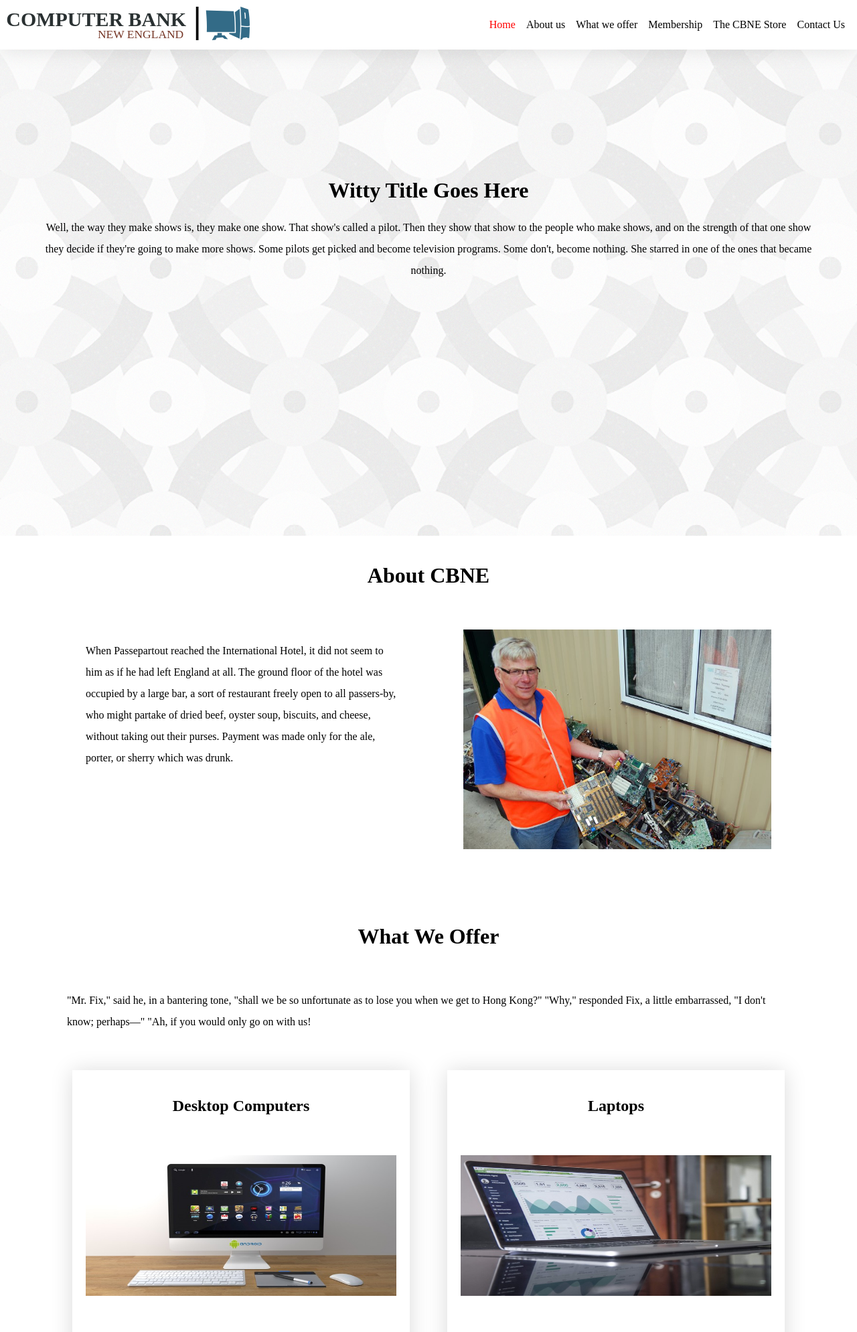
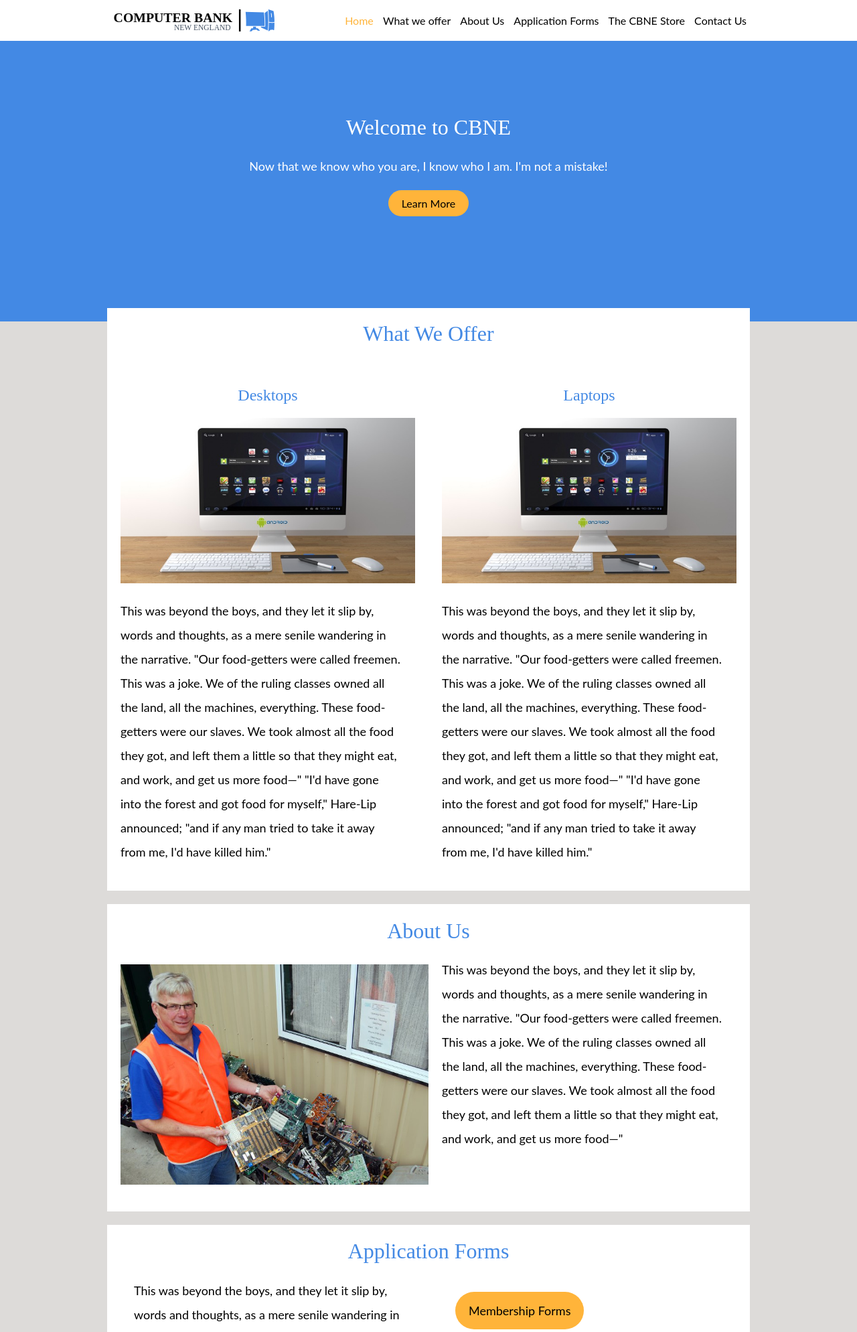
Before and after one commit to darthbobcat/cbne, a PHP site: page / in a window 1280 px wide. Shown: the top 1989 px of the page at 67% size. Run offline with PHP 8.4, Linux system fonts and the light colour scheme.

Commit message:
Latest Redesign

```diff
--- a/css/site.css
+++ b/css/site.css
@@ -3,15 +3,24 @@ html, body {
   margin:0;
   height: 0;
   font-size: 100%;
-
 }
-
+@import url('https://fonts.googleapis.com/css?family=Lato|Lora');
 * {
   box-sizing: border-box;
+  font-family: 'Lato', sans-serif;
 }
 p {
   line-height: 2;
-  font-size: 1rem; /*1.125 = 18px*/
+  font-size: 1.125rem; /*18px*/
+}
+h1,
+h2,
+h3,
+h4,
+h5,
+h6 {
+  font-family: 'Lora', serif;
+  font-weight: normal;
 }
 /*### Grid Setup ###*/
 .container {
@@ -31,396 +40,235 @@ p {
   display: table;
   clear: both;
 }
-/*Responsive menu classes */
-.menu {
+.content-section {
+  max-width:60em;
+  margin:0 auto;
+  content:"";
+  display: table;
+  clear: both;
+}
+/*Main Navigation*/
+.mn-menu {
   list-style: none;
   padding:0;
   text-align: center;
   display: none;
 }
-.menu-item {
-  padding:0.5rem 0.5rem;
+.mn-menu-item {
+  padding:0.625rem;
 }
-.menu-item:hover {
+.mn-menu-item:hover {
   text-decoration: underline;
 }
-.menu-item:active {
+.mn-menu-item:active {
   text-decoration: overline;
 }
-.mn-it-link {
+.mn-menu-item > a {
   color:#000;
   text-decoration: none;
 }
-.mn-it-active {
-  color:red;
+.mn-active a {
+  color:#ffb43a;
 }
 .responsive-menu-button *{
   vertical-align: middle;
 }
 .responsive-menu-button {
   display: block;
-  margin:0.25rem auto;
-  margin-top: 0.625rem;
+  margin:0 auto;
   text-align: center;
 }
-/*Header styling*/
-.logo {
-  max-height:3.125rem;
-  max-width:95%;
-  display: block;
-  margin:0 auto;
+#main-navigation{
+  text-align: center;
+  background-color: #fff;
 }
-#main-nav-bar {
-  width:100%;
-  box-shadow: 0 2px 31px 0 rgba(0,0,0,.1);
-  padding-top: 1rem;
-  padding-bottom:0.5rem;
-  background-color: #fff;
-  content:"";
-  display: table;
-}
-#main-nav-container {
-  min-height:100vh;
-  background-image: url("../img/circles-and-roundabouts.png");
-  background-repeat: repeat;
-  background-position: center;
-
-}
-#hero-panel {
-  text-align: center;
-  margin: 15% auto auto auto;
+.mn-logo {
+  margin:0.625rem;
   width:90%;
 }
-/*Main content common styling*/
-#main-content .row {
-  /*border-top: 1px solid #4a4a4a;*/
+#main-navigation-hero {
+  background: #4389e4;
+  min-height:60vh;
 }
-.content-section{
-  min-height: 50vh;
-  padding-bottom: 3.125rem;
-  background: #fff;
-  /*box-shadow: 0 2px 31px 0 rgba(0,0,0,.2);*/
-  max-width: 70em;
-  margin-left:auto;
-  margin-right: auto;
+#main-navigation-wrapper {
+  width:100%;
+  background-color: #fff;
+}
+/* Main Hero */
+#main-hero-wrapper {
+  text-align: center;
+}
+#main-hero {
+  margin-top:7%; /* Warning: Magic number*/
+  margin-bottom:7%; /* Warning: Magic number*/
+  color:#fff;
+}
+#mh-calltoaction {
+  display:inline-block;
+  padding:0.625rem 1.25rem;
+  background-color: #ffb43a;
+  border-radius: 50px;
+  text-decoration: none;
+  color:#000;
+}
+#mh-calltoaction:focus {
+  outline: none;
+}
+#mh-calltoaction:hover {
+  /*background-color: #F19500;*/
+  box-shadow: 0 0 20px #4a5767;
+}
+#mh-calltoaction:active {
+  /*background-color: #B87200;*/
+  box-shadow: inset 0 0 10px #4a5767;
+}
+/* What We Offer */
+#what-we-offer{
   content:"";
   display: table;
   clear: both;
+  margin-top:-1.25rem;
 }
-
-.content-section:nth-of-type(2n){
-  box-shadow: none;
+#wwo-title {
+  margin:0;
+  padding:1.25rem;
+  background-color: #fff;
+  text-align: center;
+  color:#4389e4
 }
-
-/*About us*/
-#about-us {
-  text-align: center;
-}
-#ab-us-title {
-  padding:1.25rem; /*20px*/
-  text-align: center;
-}
-#ab-us-description {
-  padding:1.25rem;
-  text-align: left;
-}
-#ab-us-image {
-  width:100%;
-  max-width: 31.25rem;
-  padding:1.25rem;
-}
-
-/*What we offer*/
-#offer-title {
-  text-align: center;
-  padding:1.25rem;
-}
-#offer-description {
-  padding:1.25rem;
-}
-.offer-product {
-  width:90%;
-  box-shadow: 0 2px 31px 0 rgba(0,0,0,.15);
-  margin:1.25rem auto;
-  text-align: center;
-}
-.offer-product * {
+.offer-column {
+  background-color: #fff;
   width:100%;
   padding:1.25rem;
 }
-.of-pr-title {
+.offer-title {
+  color:#4389e4;
   text-align: center;
 }
-.of-pr-image {
-  height:15.625rem;
-
-}
-
-/*Membership*/
-#membership {
-  text-align: center;
-}
-#membership-title {
-  padding:1.25rem; /*20px*/
-  text-align: center;
-}
-#membership-description {
-  padding:1.25rem;
-  text-align: left;
-}
-#membership-form {
-  display:inline-block;
-  padding:0.625rem 1rem;
-  margin:0 auto 1.25rem auto;
-  border:1px solid transparent;
-  text-decoration: none;
-  background-color: #4479BA;
-  color: #fff;
-  user-select:none;
-}
-#membership-form:hover {
-  background-color: #356094;
-  border: solid 1px #2A4E77;
-}
-#membership-form:active {
-  box-shadow: inset 0 1px 4px rgba(0, 0, 0, 0.6);
-	background-color: #2E5481;
-	border: solid 1px #203E5F;
-}
-
-/*The CBNE Store*/
-#store-title {
-  text-align: center;
-  padding:1.25rem;
-}
-#store-description {
-  padding:1.25rem;
-}
-
-.store-product {
-  width:90%;
-  box-shadow: 0 2px 31px 0 rgba(0,0,0,.15);
-  margin:1.25rem auto;
-  text-align: center;
-}
-.st-pr-image {
+.offer-image{
   width:100%;
 }
-.st-pr-title {
+.offer-content {
+  width:100%;
+  margin:0;
+  padding: 1.25rem;
+  padding-left: 0;
+}
+/*About Us, Membership*/
+#main-content {
+  background-color: #dddbd9;
+  /*#e9e9e9;*/
+}
+.general-information {
+  background-color: #fff;
+  margin-top: 1.25rem;
+  margin-bottom: 1.25rem;
+  padding:0 1.25rem 2.5rem 1.25rem;
+  content: "";
+  display: table;
+  clear: both;
+}
+.gi-title {
   text-align: center;
-  padding:1.25rem;
+  color:#4389e4;
+}
+.gi-image {
+  width: 100%;
+  margin-top:0.625rem;
+  /*padding:1.25rem 0.625rem;*/
+}
+.gi-content {
+  width:100%;
   margin:0;
+  padding: 1.25rem;
 }
-.st-pr-divider {
-  width:50%;
-  text-align: center;
-  background-color:#4a4a4a;
-}
-.st-pr-price {
-  display: inline-block;
-  margin: 1.25rem 0 0 0;
-  font-size: 1.5625rem;
-  /*background-color: red;*/
-}
-.st-pr-description {
-  text-align: left;
-  padding:1.25rem;
-  margin: 0;
-}
-.st-pr-more {
-  display:inline-block;
-  padding:0.625rem 1rem;
-  margin:0 auto 1.25rem auto;
-  border:1px solid transparent;
-  text-decoration: none;
-  background-color: #4479BA;
-  color: #fff;
-  user-select:none;
-}
-.st-pr-more:hover {
-  background-color: #356094;
-  border: solid 1px #2A4E77;
-}
-.st-pr-more:active {
-  box-shadow: inset 0 1px 4px rgba(0, 0, 0, 0.6);
-	background-color: #2E5481;
-	border: solid 1px #203E5F;
-}
-/*Contact Us*/
-#contact-us {
-  text-align: center;
-}
-#contact-title {
-  text-align: center;
-}
-#contact-description {
-  padding:1.25rem;
-}
-#contact-form {
-  width:95%;
-  margin-left: auto;
-  margin-right:auto;
-  padding:1.25rem;
-  /*box-shadow: 0 2px 31px 0 rgba(0,0,0,.15);*/
-}
-.contact-inputs {
-  width:90%;
-  padding:0.625rem;
-  background-color: #fff;
-  border:1px solid #d8d8d8;
-  border-bottom: none;
-}
-.contact-inputs:last-of-type {
-  border-bottom: 1px solid #d8d8d8;
-  margin-bottom: 0.625rem;
-}
-.contact-inputs:focus {
-  background-color: #dbe9f1;
-}
-#contact-submit {
-  display:block;
-  width:90%;
-  max-width: 21.875rem;
-  padding:0.625rem 1rem;
-  margin:0 auto;
-  border:1px solid transparent;
-  background-color: #4479BA;
-  color: #fff;
-  user-select:none;
-}
-#contact-submit:hover {
-  background-color: #356094;
-  border: 1px solid #2A4E77;
-}
-#contact-submit:active {
-  box-shadow: inset 0 1px 4px rgba(0, 0, 0, 0.6);
-	background-color: #2E5481;
-	border: 1px solid #203E5F;
-}
-
-/*Footer */
-#footer-content {
-  text-align: center;
-  padding-bottom: 1.5625rem;
-  background-color: #d8d8d8;
-  z-index: -1;
-}
-#footer-content .menu {
-  display: block;
-  margin-bottom: 1.5625rem;
-}
-#footer-content .menu-item {
-  font-size: 0.75rem;
-}
-#designed-by {
+.download-forms {
+  display:table;
+  clear:both;
+  padding:0.625rem 1.25rem;
+  margin:1.25rem;
+  background-color: #ffb43a;
+  border-radius: 50px;
   text-decoration: none;
   color:#000;
-  font-style: italic;
-  font-weight: 300;
 }
-
+.download-forms:focus {
+  outline: none;
+}
+.download-forms:hover {
+  box-shadow: 0 0 20px #4a5767;
+}
+.download-forms:active {
+  /*background-color: #B87200;*/
+  box-shadow: inset 0 0 10px #4a5767;
+}
 /* Media Queries */
 @media only screen and (min-width: 33.75em) {  /* 540px */
 
 }
 
 @media only screen and (min-width: 48em) {  /* 768px */
-  /*Responsive Menu and Header*/
+  /* Main Navigation */
   .responsive-menu-button {
     display: none;
   }
-  .menu {
-    content:"";
-    display: table !important /*Jquery fadetoggle fix*/;
-    margin:1.25rem auto 1rem auto;
+  .mn-menu {
+    display: block !important; /*jquery slidetoggle fix*/
   }
-  .menu-item {
-    display: block;
-    float: left;
+  .mn-menu-item {
+    display: inline-block;
   }
-  #main-nav-container {
+  .mn-logo {
+    width:50%;
+  }
 
-  }
-  /*About us*/
-  #ab-us-description {
-    width:45%;
+  /*What We Offer*/
+  .offer-column {
+    width:50%;
     float:left;
-    margin-left:2.5%;
-    margin-right: 2.5%;
-  }
-  #ab-us-image {
-    width:45%;
-    float:right;
-    margin-left:2.5%;
-    margin-right: 2.5%;
-  }
-  /*What we offer*/
-  .offer-product {
-    width:45%;
-    float:left;
-    margin-left:2.5%;
-    margin-right: 2.5%;
   }
 
 
-  /*CBNE Store*/
-  .store-product {
-    width:45%;
+  /*About us, Membership*/
+  /*.gi-title{
+    text-align: left;
+    width:50%;
+    margin-left:50%;
+    padding:0 1.25rem;
+  }*/
+  .gi-image {
+    width: 50%;
     float:left;
-    margin-left:2.5%;
-    margin-right: 2.5%;
   }
-
-  /*Contact Us*/
-  #contact-description {
-    width:45%;
+  .gi-content {
+    width:50%;
+    margin-top:0;
+    padding: 0 1.25rem;
     float:left;
-    margin:0;
-    margin-left:2.5%;
-    margin-right: 2.5%;
   }
-  #contact-form {
-    width:45%;
-    float:right;
-    height:100%;
-    margin-left:2.5%;
-    margin-right: 2.5%;
-  }
-  /*offer-product make width 45%*/
-  /*store-product make row of 2 then 3*/
-  /*float contact form and description into 2 columns*/
 }
 @media only screen and (min-width: 60em) { /* 960px */
 
-  /*CBNE Store*/
-  .store-product {
-    width:30%;
+  /* Main Navigation */
+  #main-navigation {
+    content:"";
+    display: table;
+    clear: both;
+    /*background: #4a4a4a;*/
+  }
+  .mn-menu {
+    max-width: 75%;
+    float:right;
+    /*background: #fff;*/
+  }
+  .mn-menu-item {
+    padding:0.3125rem;
+  }
+  .mn-logo {
+    width: 25%;
+    margin:0.875rem 0 0.875rem 0.625rem;
     float:left;
-    margin-left:1.5%;
-    margin-right: 1.5%;
-  }
-}
-
-@media only screen and (min-width: 64em) { /* 1024px */
-  /*Responsive Menu and Header*/
-  #main-nav-bar {
-    padding:0;
-  }
-  .menu {
-    float:right;
-    margin:1.25rem auto;
-    padding-right:0.625rem;
-  }
-  .logo {
-    margin-left:0.625rem;
-    margin-top:0.625rem;
-    margin-bottom:0.625rem;
-    float:left;
+    /*background: #fff;*/
   }
 
-  /*Footer*/
-  #footer-content .menu {
-    float: none;
-    padding:0;
-  }
 }
--- a/index.html
+++ b/index.html
@@ -10,140 +10,71 @@
 </head>
 <body>
   <div class="container">
-    <header class="row" id="main-nav-container">
-      <div id="main-nav-bar">
-        <img src="img/CBNE Logo desktop.svg" class="logo" />
-        <span class="responsive-menu-button" id="fixed-nav-menu-button"><i class="material-icons">menu</i> Menu</span>
-        <ul class="menu" id="main-nav-menu">
-          <li class="menu-item"><a href="#" class="mn-it-link mn-it-active">Home</a></li>
-          <li class="menu-item"><a href="#" class="mn-it-link">About us</a></li>
-          <li class="menu-item"><a href="#" class="mn-it-link">What we offer</a></li>
-          <li class="menu-item"><a href="#" class="mn-it-link">Membership</a></li>
-          <li class="menu-item"><a href="#" class="mn-it-link">The CBNE Store</a></li>
-          <li class="menu-item"><a href="#" class="mn-it-link">Contact Us</a></li>
-        </ul>
+    <header id="main-navigation-hero">
+      <div class="row" id="main-navigation-wrapper">
+        <nav class="content-section" id="main-navigation">
+          <img src="img/Logo.svg" class="mn-logo" />
+          <span class="responsive-menu-button" id="mobile-menu"><i class="material-icons">menu</i> Menu</span>
+          <ul class="mn-menu" id="mn-menu-actual">
+            <li class="mn-menu-item mn-active"><a href="#">Home</a></li>
+            <li class="mn-menu-item"><a href="#">What we offer</a></li>
+            <li class="mn-menu-item"><a href="#">About Us</a></li>
+            <li class="mn-menu-item"><a href="#">Application Forms</a></li>
+            <li class="mn-menu-item"><a href="#">The CBNE Store</a></li>
+            <li class="mn-menu-item"><a href="#">Contact Us</a></li>
+          </ul>
+        </nav>
       </div>
-      <div id="hero-panel">
-        <h1 id="hero-title">Witty Title Goes Here</h1>
-        <p id="hero-description">Well, the way they make shows is, they make one show. That show's called a pilot. Then they show that show to the people who make shows, and on the strength of that one show they decide if they're going to make more shows. Some pilots get picked and become television programs. Some don't, become nothing. She starred in one of the ones that became nothing. </p>
+      <div class="row" id="main-hero-wrapper">
+        <div id="main-hero" class="content-section">
+          <h1 id="mh-title">Welcome to CBNE</h1>
+          <p id="mh-description">
+            Now that we know who you are, I know who I am. I'm not a mistake!
+          </p>
+          <a href="#" id="mh-calltoaction">Learn More</a>
+        </div>
       </div>
-
     </header>
     <main id="main-content">
-      <div class="row">
-        <div class="content-section" id="about-us">
-          <h1 id="ab-us-title">About CBNE</h1>
-          <p id="ab-us-description">
-            When Passepartout reached the International Hotel, it did not seem to him as if he had left England at all. The ground floor of the hotel was occupied by a large bar, a sort of restaurant freely open to all passers-by, who might partake of dried beef, oyster soup, biscuits, and cheese, without taking out their purses.  Payment was made only for the ale, porter, or sherry which was drunk.
-          </p>
-          <img src="img/about-us.jpg" id="ab-us-image" />
-        </div>
-      </div>
-      <div class="row">
-        <div class="content-section" id="what-we-offer">
-          <h1 id="offer-title">What We Offer</h1>
-          <p id="offer-description">
-            "Mr. Fix," said he, in a bantering tone, "shall we be so unfortunate as to lose you when we get to Hong Kong?" "Why," responded Fix, a little embarrassed, "I don't know; perhaps&mdash;" "Ah, if you would only go on with us!
-          </p>
-          <section class="offer-product">
-            <h1 class="of-pr-title">Desktop Computers</h1>
-            <img src="img/desktop-product.jpg" class="of-pr-image" />
-            <p class="of-pr-description">
-              "But one thing can save you now," he continued.  "Should you, in recognition of your remarkable valor, ferocity, and prowess, be considered by Tal Hajus as worthy of his service you may be taken into the community and become a full-fledged Tharkian.  Until we reach the headquarters of Tal Hajus it is the will of Lorquas Ptomel that you be accorded the respect your acts have earned you.  You will be treated by us as a Tharkian chieftain, but you must not forget that every chief who ranks you is responsible for your safe delivery to our mighty and most ferocious ruler.  I am done."
+      <div class="content-section">
+        <div id="what-we-offer">
+          <h1 id="wwo-title">What We Offer</h1>
+          <div class="offer-column">
+            <h2 class='offer-title'>Desktops</h2>
+            <img src="img/desktop-product.jpg" class="offer-image" />
+            <p class="offer-content">
+              This was beyond the boys, and they let it slip by, words and thoughts,  as a mere senile wandering in the narrative. "Our food-getters were called freemen. This was a joke. We of the  ruling classes owned all the land, all the machines, everything. These  food-getters were our slaves. We took almost all the food they got, and  left them a little so that they might eat, and work, and get us more  food&mdash;" "I'd have gone into the forest and got food for myself," Hare-Lip  announced; "and if any man tried to take it away from me, I'd have  killed him."
             </p>
-          </section>
-          <section class="offer-product">
-            <h1 class="of-pr-title">Laptops</h1>
-            <img src="img/laptop-product.jpg" class="of-pr-image" />
-            <p class="of-pr-description">
-              "But one thing can save you now," he continued.  "Should you, in recognition of your remarkable valor, ferocity, and prowess, be considered by Tal Hajus as worthy of his service you may be taken into the community and become a full-fledged Tharkian.  Until we reach the headquarters of Tal Hajus it is the will of Lorquas Ptomel that you be accorded the respect your acts have earned you.  You will be treated by us as a Tharkian chieftain, but you must not forget that every chief who ranks you is responsible for your safe delivery to our mighty and most ferocious ruler.  I am done."
+          </div>
+          <div class="offer-column">
+            <h2 class='offer-title'>Laptops</h2>
+            <img src="img/desktop-product.jpg" class="offer-image" />
+            <p class="offer-content">
+              This was beyond the boys, and they let it slip by, words and thoughts,  as a mere senile wandering in the narrative. "Our food-getters were called freemen. This was a joke. We of the  ruling classes owned all the land, all the machines, everything. These  food-getters were our slaves. We took almost all the food they got, and  left them a little so that they might eat, and work, and get us more  food&mdash;" "I'd have gone into the forest and got food for myself," Hare-Lip  announced; "and if any man tried to take it away from me, I'd have  killed him."
             </p>
-          </section>
-        </div>
-      </div>
-      <div class="row">
-        <div class="content-section" id="membership">
-          <h1 id="membership-title">Membership</h1>
-          <p id="membership-description">
-            As the purpose of this remarkable avenue dawned upon me I could not but admire the native shrewdness of the ancient progenitor of the Mezops who hit upon this novel plan to throw his enemies from his track and delay or thwart them in their attempts to follow him to his deep-buried cities. To you of the outer earth it might seem a slow and tortuous method of traveling through the jungle, but were you of Pellucidar you would realize that time is no factor where time does not exist.
-          </p>
-          <a href="#membership" id="membership-form">Download the Membership form</a>
-        </div>
-      </div>
-      <div class="row">
-        <div class="content-section" id="cbne-store">
-          <h1 id="store-title">The CBNE Store</h1>
-          <p id="store-description">
-            "But there weren't many crabs in those days," the old man wandered on.  "They were fished out, and they were great delicacies. The open season  was only a month long, too. And now crabs are accessible the whole year  around. Think of it&mdash;catching all the crabs you want, any time you want,  in the surf of the Cliff House beach!"
-          </p>
-          <div class="store-product">
-            <img src="img/product1.jpg" class="st-pr-image" />
-            <h1 class="st-pr-title">80GB Harddrives</h1>
-            <hr class="st-pr-divider" />
-            <span class="st-pr-price">&dollar;10</span>
-            <p class="st-pr-description">
-              A sudden commotion among the goats brought the boys to their feet. The  dogs about the fire rushed to join their snarling fellow who guarded the  goats, while the goats themselves stampeded in the direction of their  human protectors.
-            </p>
-            <a href="#" class="st-pr-more">Inquire Now</a>
-          </div>
-          <div class="store-product">
-            <img src="img/product1.jpg" class="st-pr-image" />
-            <h1 class="st-pr-title">80GB Harddrives</h1>
-            <hr class="st-pr-divider" />
-            <span class="st-pr-price">&dollar;10</span>
-            <p class="st-pr-description">
-              A sudden commotion among the goats brought the boys to their feet. The  dogs about the fire rushed to join their snarling fellow who guarded the  goats, while the goats themselves stampeded in the direction of their  human protectors.
-            </p>
-            <a href="#" class="st-pr-more">Inquire Now</a>
-          </div>
-          <div class="store-product">
-            <img src="img/product1.jpg" class="st-pr-image" />
-            <h1 class="st-pr-title">80GB Harddrives</h1>
-            <hr class="st-pr-divider" />
-            <span class="st-pr-price">&dollar;10</span>
-            <p class="st-pr-description">
-              A sudden commotion among the goats brought the boys to their feet. The  dogs about the fire rushed to join their snarling fellow who guarded the  goats, while the goats themselves stampeded in the direction of their  human protectors.
-            </p>
-            <a href="#" class="st-pr-more">Inquire Now</a>
-          </div>
-          <div class="store-product">
-            <img src="img/product1.jpg" class="st-pr-image" />
-            <h1 class="st-pr-title">80GB Harddrives</h1>
-            <hr class="st-pr-divider" />
-            <span class="st-pr-price">&dollar;10</span>
-            <p class="st-pr-description">
-              A sudden commotion among the goats brought the boys to their feet. The  dogs about the fire rushed to join their snarling fellow who guarded the  goats, while the goats themselves stampeded in the direction of their  human protectors.
-            </p>
-            <a href="#" class="st-pr-more">Inquire Now</a>
           </div>
         </div>
-      </div>
-      <div class="row">
-        <div class="content-section" id="contact-us">
-          <h1 id="contact-title">Contact Us</h1>
-          <p id="contact-description">
-            Now that we know who you are, I know who I am. I'm not a mistake! It all makes sense! In a comic, you know how you can tell who the arch-villain's going to be? He's the exact opposite of the hero. And most times they're friends, like you and me! I should've known way back when... You know why, David? Because of the kids. They called me Mr Glass.
+        <div class="general-information" id="about-us">
+          <h1 class="gi-title">About Us</h1>
+          <img src="img/about-us.jpg" class="gi-image" />
+          <p class="gi-content">
+            This was beyond the boys, and they let it slip by, words and thoughts,  as a mere senile wandering in the narrative. "Our food-getters were called freemen. This was a joke. We of the  ruling classes owned all the land, all the machines, everything. These  food-getters were our slaves. We took almost all the food they got, and  left them a little so that they might eat, and work, and get us more  food&mdash;"
           </p>
-          <div id="contact-form">
-            <input type="text" class="contact-inputs" id="contact-name" placeholder="Your name"/>
-            <input type="email" class="contact-inputs" id="contact-email" placeholder="Your email" />
-            <input type="text" class="contact-inputs" id="contact-message" placeholder="Your message" />
-            <button type="submit" id="contact-submit">Send your message</button>
-          </div>
+        </div>
+        <div class="general-information" id="membership">
+          <h1 class="gi-title">Application Forms</h1>
+          <p class="gi-content">
+            This was beyond the boys, and they let it slip by, words and thoughts,  as a mere senile wandering in the narrative. "Our food-getters were called freemen. This was a joke. We of the  ruling classes owned all the land, all the machines, everything. These  food-getters were our slaves. We took almost all the food they got, and  left them a little so that they might eat, and work, and get us more  food&mdash;" "I'd have gone into the forest and got food for myself," Hare-Lip  announced; "and if any man tried to take it away from me, I'd have  killed him."
+          </p>
+          <p class="gi-content">
+
+            <a href="#" class="download-forms">Membership Forms</a>
+            <a href="#" class="download-forms">Computer Acquisition for Individuals</a>
+            <a href="#" class="download-forms">Computer Acquisition for Organisations</a>
+          </p>
         </div>
       </div>
     </main>
-    <footer class="row" id="footer-content">
-      <ul class="menu">
-        <li class="menu-item"><a href="#" class="mn-it-link">Home</a></li>
-        <li class="menu-item"><a href="#" class="mn-it-link">About us</a></li>
-        <li class="menu-item"><a href="#" class="mn-it-link">What we offer</a></li>
-        <li class="menu-item"><a href="#" class="mn-it-link">Membership</a></li>
-        <li class="menu-item"><a href="#" class="mn-it-link">The CBNE Store</a></li>
-        <li class="menu-item"><a href="#" class="mn-it-link">Contact Us</a></li>
-      </ul>
-      <a href="#" id="designed-by">Designed and developed by Shaun Taylor</a>
-    </footer>
   </div>
 
   <script src="js/jquery-3.2.0.min.js"></script>
--- a/js/site.js
+++ b/js/site.js
@@ -1,6 +1,6 @@
 var responsiveToggle = function(){
-    $('#fixed-nav-menu-button').on('click',function(){
-      $('#main-nav-menu').slideToggle();
+    $('#mobile-menu').on('click',function(){
+      $('#mn-menu-actual').slideToggle();
     });
 }
 $( document ).ready(function(){
```
Also changed, not shown: img/Logo.svg.
